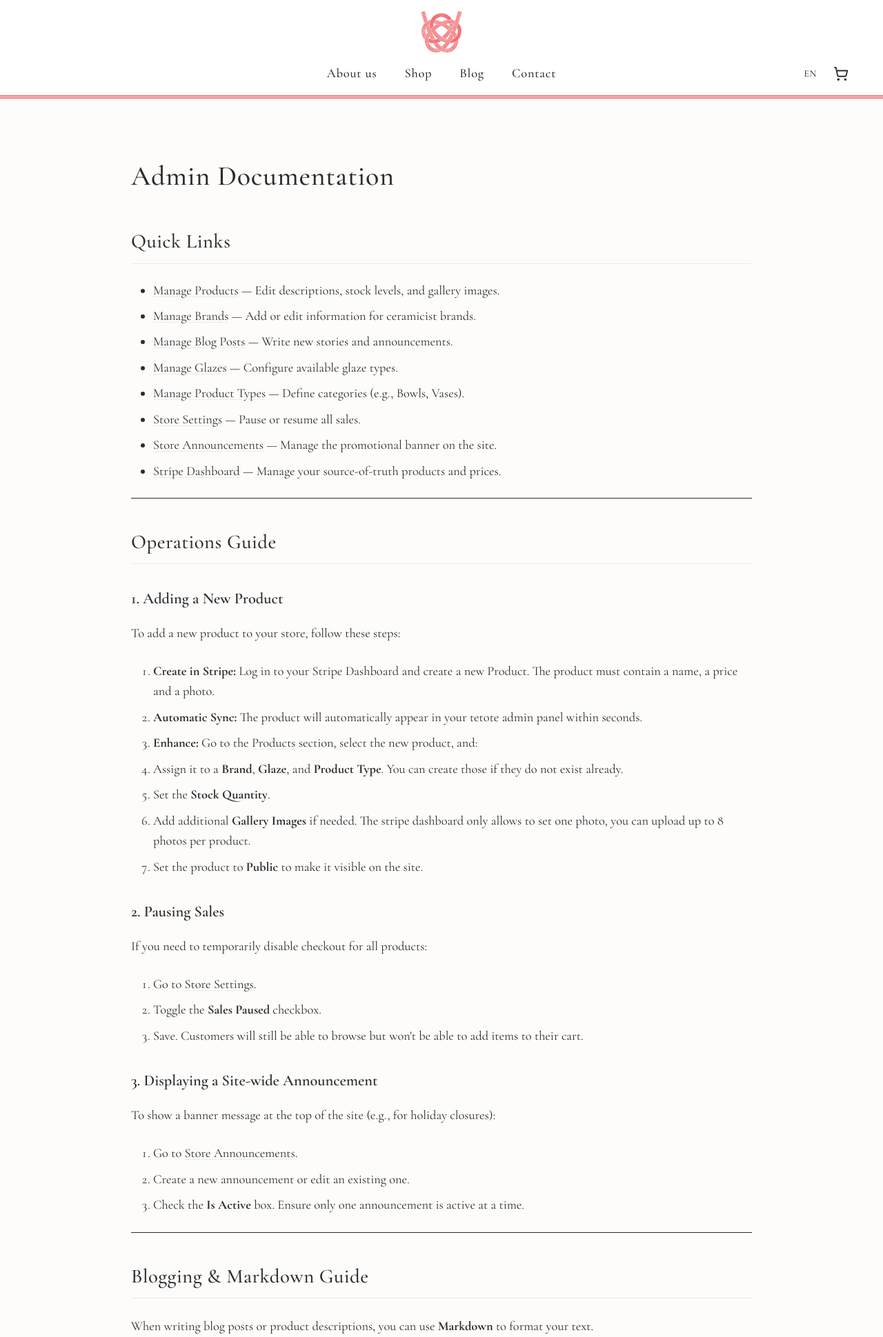
After one commit to attwad/tetote, a Django app: page /help/ in a window 1280 px wide. The commit adds this page. Shown: the top 1939 px of the page at 69% size. Run offline with Django 5.2, Linux system fonts and the light colour scheme; the visitor is signed in with stand-in values (Sample User, id 1); data that the repository does not hold is empty.

Commit message:
docs: add admin help page and consolidate markdown styling (Closes #20)

```diff
--- a/shop/urls.py
+++ b/shop/urls.py
@@ -25,6 +25,7 @@ urlpatterns = [
         name="care_instructions",
     ),
     path("api/product-info/", views.ProductInfoView.as_view(), name="product_info"),
+    path("help/", views.AdminHelpView.as_view(), name="admin_help"),
     path(
         "products/<slug:product_slug>/",
         views.ProductDetailView.as_view(),
--- a/shop/views.py
+++ b/shop/views.py
@@ -1,6 +1,7 @@
 from django.conf import settings
 import stripe
 from django.views.generic import ListView, DetailView, View, TemplateView
+from django.contrib.auth.mixins import UserPassesTestMixin
 from django.http import JsonResponse
 from django.urls import reverse
 from django.db import transaction
@@ -70,6 +71,13 @@ class CareInstructionsView(TemplateView):
 
 class CheckoutSuccessView(TemplateView):
     template_name = "shop/checkout_success.html"
+
+
+class AdminHelpView(UserPassesTestMixin, TemplateView):
+    template_name = "shop/admin_documentation.html"
+
+    def test_func(self):
+        return self.request.user.is_staff
 
 
 class ProductInfoView(View):
--- a/static/css/styles.css
+++ b/static/css/styles.css
@@ -15,8 +15,6 @@
     --text-sm--line-height: calc(1.25 / 0.875);
     --text-base: 1rem;
     --text-base--line-height: calc(1.5 / 1);
-    --text-2xl: 1.5rem;
-    --text-2xl--line-height: calc(2 / 1.5);
     --font-weight-light: 300;
     --font-weight-normal: 400;
     --font-weight-medium: 500;
@@ -387,6 +385,9 @@
   .max-w-\[800px\] {
     max-width: 800px;
   }
+  .max-w-\[900px\] {
+    max-width: 900px;
+  }
   .max-w-\[1400px\] {
     max-width: 1400px;
   }
@@ -551,6 +552,9 @@
   }
   .py-4 {
     padding-block: calc(var(--spacing) * 4);
+  }
+  .py-8 {
+    padding-block: calc(var(--spacing) * 8);
   }
   .py-12 {
     padding-block: calc(var(--spacing) * 12);
@@ -1587,26 +1591,13 @@
     font-size: 1.4rem;
     color: var(--color-brand-muted);
   }
-  .post-content img {
+  .markdown-content img {
     margin-inline: auto;
     margin-block: calc(var(--spacing) * 8);
     display: block;
     height: auto;
     max-width: 100%;
     border-radius: 2px;
-  }
-  .post-content h2 {
-    margin-top: calc(var(--spacing) * 8);
-    margin-bottom: calc(var(--spacing) * 4);
-    font-size: var(--text-2xl);
-    line-height: var(--tw-leading, var(--text-2xl--line-height));
-    --tw-font-weight: var(--font-weight-semibold);
-    font-weight: var(--font-weight-semibold);
-  }
-  .post-content p {
-    margin-bottom: calc(var(--spacing) * 4);
-    --tw-leading: var(--leading-relaxed);
-    line-height: var(--leading-relaxed);
   }
   .markdown-content h1 {
     margin-top: calc(var(--spacing) * 12);
@@ -1672,6 +1663,21 @@
     --tw-font-weight: var(--font-weight-bold);
     font-weight: var(--font-weight-bold);
     color: var(--color-brand-text);
+  }
+  .markdown-content a {
+    text-decoration-line: underline;
+    text-decoration-color: var(--color-brand-border);
+    text-underline-offset: 3px;
+    transition-property: color, background-color, border-color, outline-color, text-decoration-color, fill, stroke, --tw-gradient-from, --tw-gradient-via, --tw-gradient-to;
+    transition-timing-function: var(--tw-ease, var(--default-transition-timing-function));
+    transition-duration: var(--tw-duration, var(--default-transition-duration));
+    --tw-duration: 200ms;
+    transition-duration: 200ms;
+    &:hover {
+      @media (hover: hover) {
+        text-decoration-color: var(--color-brand-muted);
+      }
+    }
   }
   .markdown-content em {
     font-style: italic;
--- a/templates/blog/post_detail.html
+++ b/templates/blog/post_detail.html
@@ -15,7 +15,7 @@
             {% translate "Published on" %} {{ post.created_at|date:"F j, Y" }}
         </p>
         <hr class="border-none border-t border-brand-border my-6">
-        <div class="post-content">
+        <div class="markdown-content">
             {{ post.content|markdownify }}
         </div>
         <hr class="border-none border-t border-brand-border my-6">
--- /dev/null
+++ b/templates/shop/admin_documentation.html
@@ -0,0 +1,13 @@
+{% extends "base.html" %}
+{% load i18n %}{% load content_tags %}
+
+{% block title %}
+Admin Documentation - Tetote{% endblock %}
+
+{% block content %}
+    <article class="max-w-[900px] mx-auto py-8">
+        <div class="markdown-content">
+            {% include_content "admin_documentation" %}
+        </div>
+    </article>
+{% endblock %}
--- /dev/null
+++ b/templates/shop/content/admin_documentation/en.md
@@ -0,0 +1,68 @@
+# Admin Documentation
+
+## Quick Links
+
+- [Manage Products](/admin/shop/product/) — Edit descriptions, stock levels, and gallery images.
+- [Manage Brands](/admin/shop/brand/) — Add or edit information for ceramicist brands.
+- [Manage Blog Posts](/admin/blog/post/) — Write new stories and announcements.
+- [Manage Glazes](/admin/shop/glaze/) — Configure available glaze types.
+- [Manage Product Types](/admin/shop/producttype/) — Define categories (e.g., Bowls, Vases).
+- [Store Settings](/admin/shop/storesettings/) — Pause or resume all sales.
+- [Store Announcements](/admin/shop/storeannouncement/) — Manage the promotional banner on the site.
+- [Stripe Dashboard](https://dashboard.stripe.com/products) — Manage your source-of-truth products and prices.
+
+---
+
+## Operations Guide
+
+### 1. Adding a New Product
+To add a new product to your store, follow these steps:
+
+1. **Create in Stripe:** Log in to your Stripe Dashboard and create a new Product. The product must contain a name, a price and a photo.
+2. **Automatic Sync:** The product will automatically appear in your tetote admin panel within seconds.
+3. **Enhance:** Go to the [Products](/admin/shop/product/) section, select the new product, and:
+   - Assign it to a **Brand**, **Glaze**, and **Product Type**. You can create those if they do not exist already.
+   - Set the **Stock Quantity**.
+   - Add additional **Gallery Images** if needed. The stripe dashboard only allows to set one photo, you can upload up to 8 photos per product.
+   - Set the product to **Public** to make it visible on the site.
+
+### 2. Pausing Sales
+If you need to temporarily disable checkout for all products:
+
+1. Go to [Store Settings](/admin/shop/storesettings/).
+2. Toggle the **Sales Paused** checkbox.
+3. Save. Customers will still be able to browse but won't be able to add items to their cart.
+
+### 3. Displaying a Site-wide Announcement
+To show a banner message at the top of the site (e.g., for holiday closures):
+
+1. Go to [Store Announcements](/admin/shop/storeannouncement/).
+2. Create a new announcement or edit an existing one.
+3. Check the **Is Active** box. Ensure only one announcement is active at a time.
+
+---
+
+## Blogging & Markdown Guide
+
+When writing blog posts or product descriptions, you can use **Markdown** to format your text.
+
+### Markdown Cheat Sheet
+
+| Style | Syntax | Result |
+|-------|--------|--------|
+| **Bold** | `**text**` | **Bold text** |
+| *Italic* | `*text*` | *Italic text* |
+| [Link](https://google.com) | `[Label](url)` | [Link Label](url) |
+| List | `- Item` | - Item |
+| Numbered List | `1. Item` | 1. Item |
+| Title | `# Title text` |  |
+| Medium Header | `## Medium header` | |
+| Small Header | `### Small header` | |
+| Image | `![Alt Text](url)` | Embeds an image (drag and drop to upload) |
+
+
+### Writing Tips
+
+- Use **H2 (##)** for section titles within your blog posts.
+- Use **Bold** for emphasis, but sparingly.
+- Keep paragraphs short for better readability on mobile devices.
```
Also changed, not shown: shop/tests.py (+27 -1 lines), static/css/input.css (+5 -6 lines).
